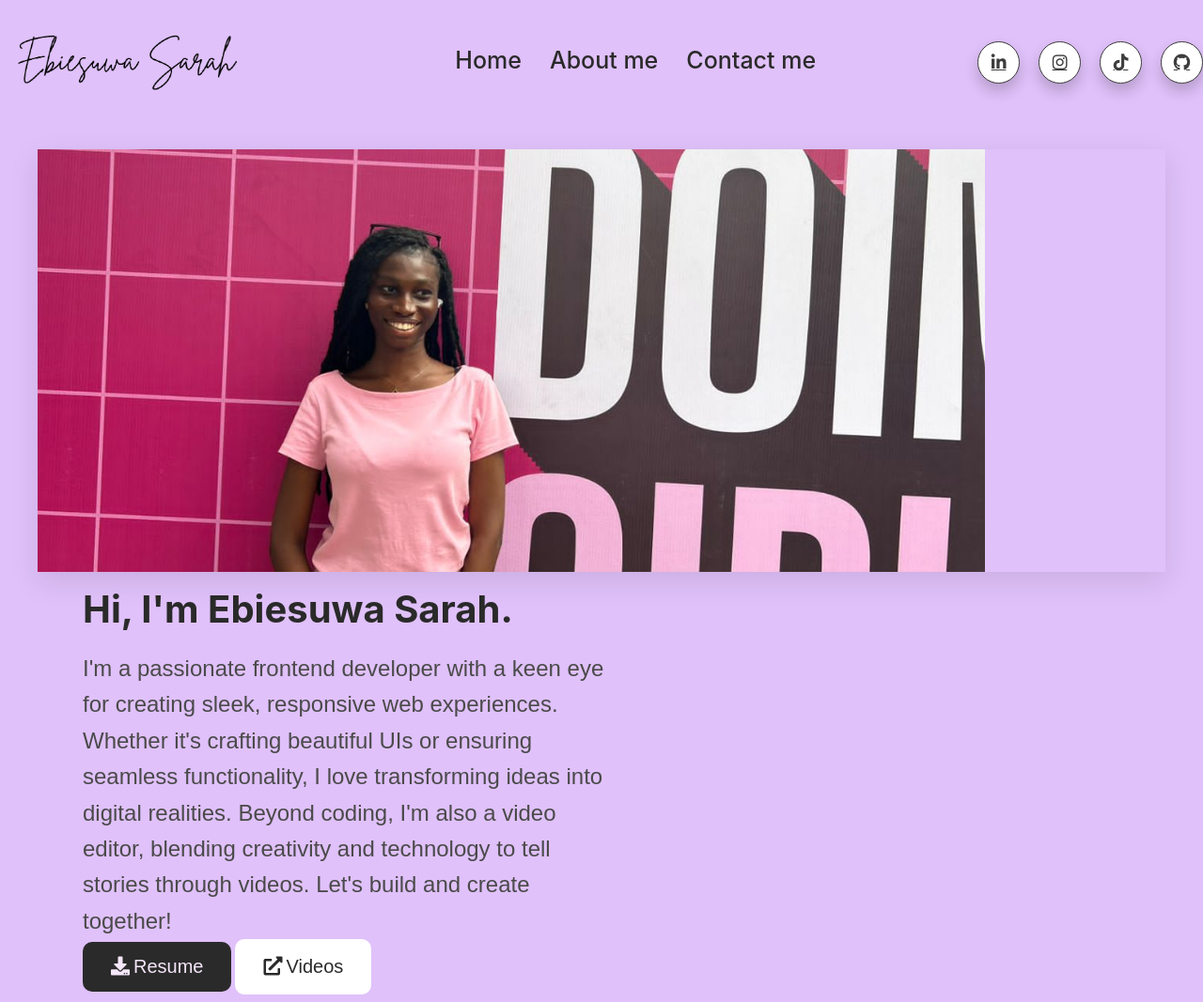
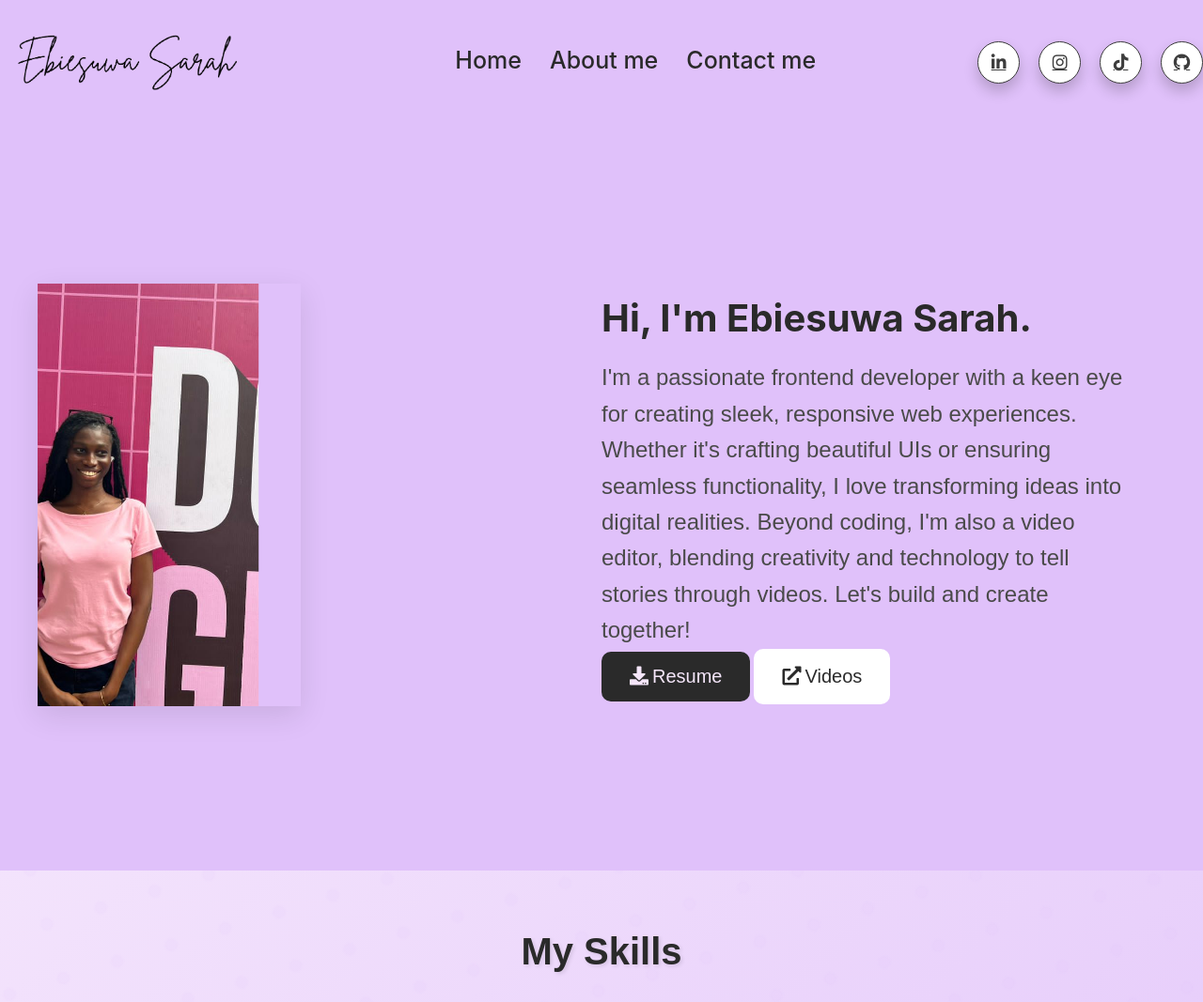
Before and after one commit to she-is-sarah/portfolio, a plain HTML site: page index.html in a window 1280 px wide. Shown: the top 1067 px of the page at 94% size. Drawn offline with Linux system fonts and the light colour scheme.

Commit message:
Update portfolio.css

```diff
--- a/portfolio.css
+++ b/portfolio.css
@@ -326,7 +326,7 @@ header{
 
 .photo-container {
     position: relative;
-    width:100%;
+    width:280px;
     height: 450px;
     box-shadow: 0 10px 30px rgba(0, 0, 0, 0.1);
     overflow: hidden;
```
